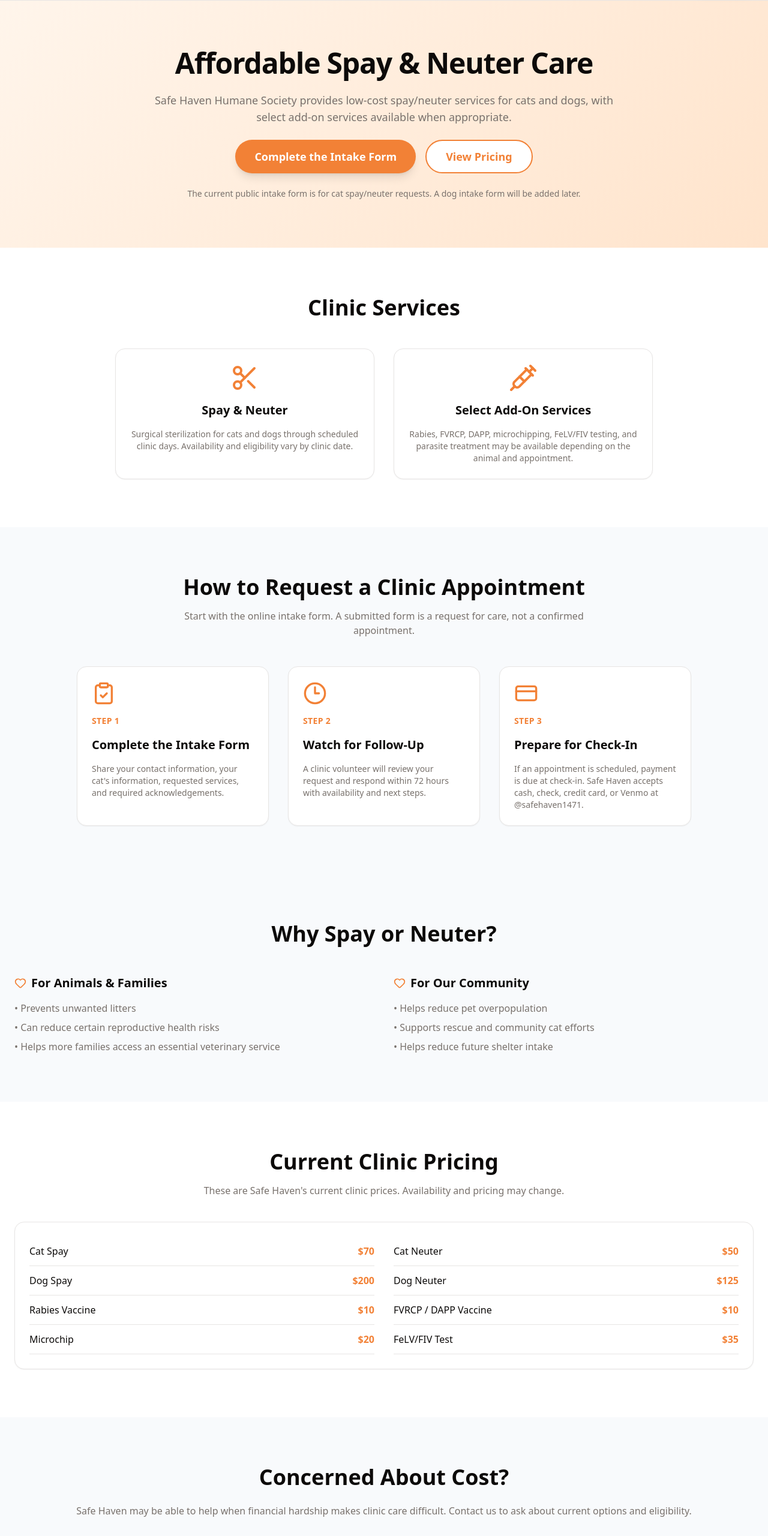
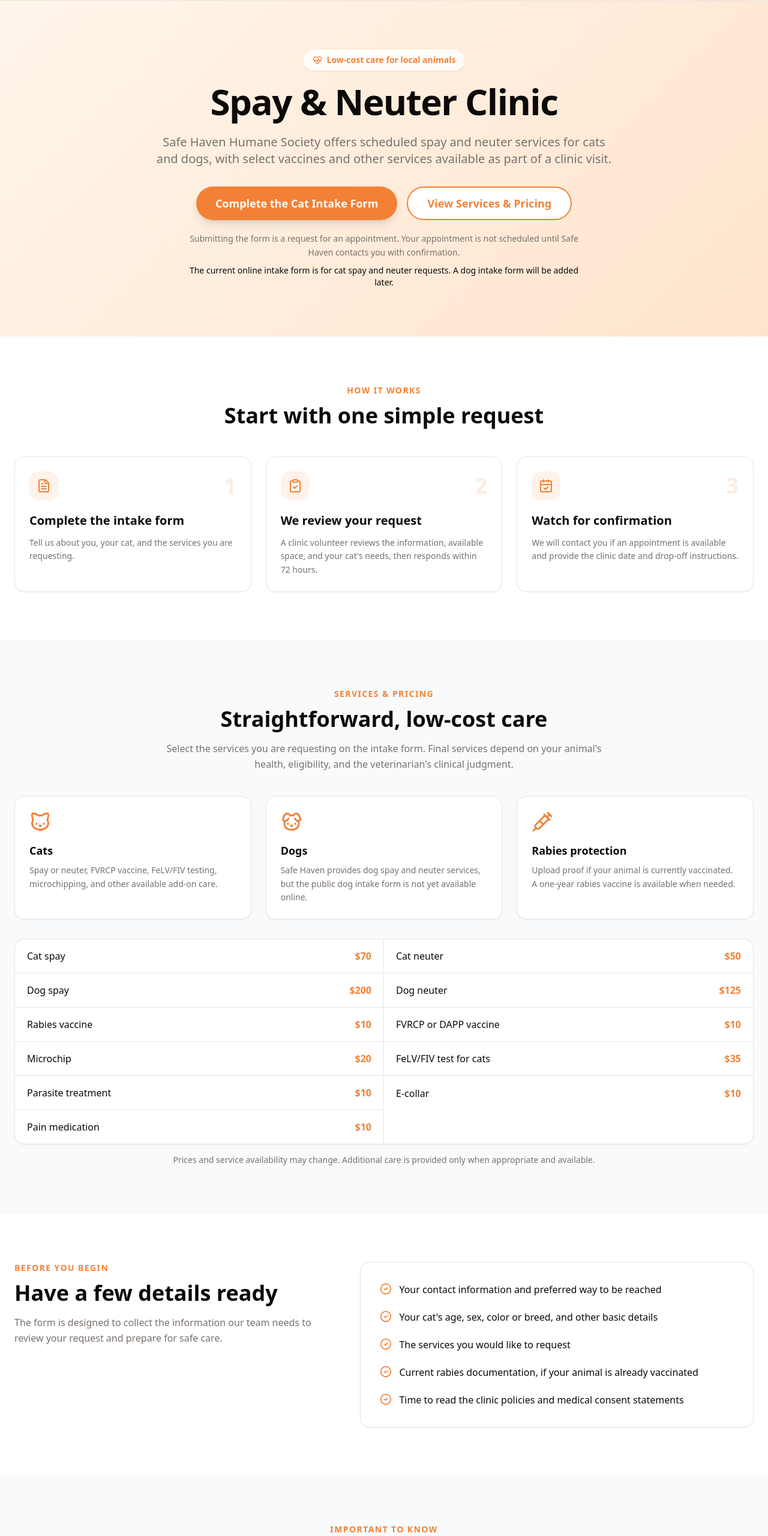
Before and after one commit to 7nqwsvhv99-hash/safe-haven-site, a Next.js app: page /clinic in a window 1280 px wide. Shown: the part 80-2641 px from the top of the page at 60% size. Built offline with nearby package versions, Linux system fonts and the light colour scheme.

Commit message:
Build expanded Safe Haven clinic page

```diff
--- a/src/app/clinic/page.tsx
+++ b/src/app/clinic/page.tsx
@@ -1,150 +1,302 @@
 import Link from "next/link"
+import {
+  CalendarCheck,
+  Cat,
+  CheckCircle2,
+  ClipboardCheck,
+  Dog,
+  FileText,
+  HeartPulse,
+  CreditCard,
+  ShieldCheck,
+  Stethoscope,
+  Syringe,
+} from "lucide-react"
+
 import { Button } from "@/components/ui/button"
 import { Card } from "@/components/ui/card"
-import { Scissors, Syringe, Heart, ClipboardCheck, Clock3, CreditCard } from "lucide-react"
+
+const intakeFormUrl =
+  "https://airtable.com/app3AcoD2G64aMsEz/pag18veN4frVCtuOz/form"
+
+const prices = [
+  { service: "Cat spay", price: "$70" },
+  { service: "Cat neuter", price: "$50" },
+  { service: "Dog spay", price: "$200" },
+  { service: "Dog neuter", price: "$125" },
+  { service: "Rabies vaccine", price: "$10" },
+  { service: "FVRCP or DAPP vaccine", price: "$10" },
+  { service: "Microchip", price: "$20" },
+  { service: "FeLV/FIV test for cats", price: "$35" },
+  { service: "Parasite treatment", price: "$10" },
+  { service: "E-collar", price: "$10" },
+  { service: "Pain medication", price: "$10" },
+]
+
+const steps = [
+  {
+    icon: FileText,
+    title: "Complete the intake form",
+    description:
+      "Tell us about you, your cat, and the services you are requesting.",
+  },
+  {
+    icon: ClipboardCheck,
+    title: "We review your request",
+    description:
+      "A clinic volunteer reviews the information, available space, and your cat's needs, then responds within 72 hours.",
+  },
+  {
+    icon: CalendarCheck,
+    title: "Watch for confirmation",
+    description:
+      "We will contact you if an appointment is available and provide the clinic date and drop-off instructions.",
+  },
+]
 
 export default function ClinicPage() {
   return (
     <div className="flex flex-col">
-      {/* Hero Section */}
       <section className="hero-gradient">
         <div className="container-custom section-padding">
-          <div className="max-w-3xl mx-auto text-center space-y-6">
-            <h1 className="text-4xl md:text-5xl font-bold tracking-tight">
-              Affordable Spay & Neuter Care
+          <div className="mx-auto max-w-4xl text-center">
+            <div className="mb-5 inline-flex items-center gap-2 rounded-full border border-primary/20 bg-white/80 px-4 py-2 text-sm font-semibold text-primary shadow-sm">
+              <HeartPulse className="h-4 w-4" />
+              Low-cost care for local animals
+            </div>
+            <h1 className="text-4xl font-bold tracking-tight md:text-5xl lg:text-6xl">
+              Spay &amp; Neuter Clinic
             </h1>
-            <p className="text-lg text-muted-foreground">
-              Safe Haven Humane Society provides low-cost spay/neuter services for cats and dogs, with select add-on services available when appropriate.
+            <p className="mx-auto mt-6 max-w-3xl text-lg leading-relaxed text-muted-foreground md:text-xl">
+              Safe Haven Humane Society offers scheduled spay and neuter
+              services for cats and dogs, with select vaccines and other
+              services available as part of a clinic visit.
             </p>
-            <div className="flex flex-col sm:flex-row gap-4 justify-center">
+            <div className="mt-8 flex flex-col justify-center gap-4 sm:flex-row">
               <Button asChild size="lg">
-                <a href="https://airtable.com/app3AcoD2G64aMsEz/pag18veN4frVCtuOz/form" target="_blank" rel="noopener noreferrer">
-                  Complete the Intake Form
+                <a href={intakeFormUrl} target="_blank" rel="noopener noreferrer">
+                  Complete the Cat Intake Form
                 </a>
               </Button>
-              <Button asChild variant="outline" size="lg"><Link href="#pricing">View Pricing</Link></Button>
+              <Button asChild variant="outline" size="lg">
+                <Link href="#pricing">View Services &amp; Pricing</Link>
+              </Button>
             </div>
-            <p className="text-sm text-muted-foreground">
-              The current public intake form is for cat spay/neuter requests. A dog intake form will be added later.
+            <p className="mx-auto mt-5 max-w-2xl text-sm leading-relaxed text-muted-foreground">
+              Submitting the form is a request for an appointment. Your
+              appointment is not scheduled until Safe Haven contacts you with
+              confirmation.
+            </p>
+            <p className="mx-auto mt-2 max-w-2xl text-sm font-medium text-foreground">
+              The current online intake form is for cat spay and neuter
+              requests. A dog intake form will be added later.
             </p>
           </div>
         </div>
       </section>
 
-      {/* Services Offered */}
-      <section className="section-padding bg-white">
-        <div className="container-custom">
-          <h2 className="text-3xl md:text-4xl font-bold text-center mb-12">Clinic Services</h2>
-          <div className="grid grid-cols-1 md:grid-cols-2 gap-6 md:gap-8 max-w-4xl mx-auto">
-            <Card className="p-6 text-center space-y-4">
-              <div className="flex justify-center"><Scissors className="h-12 w-12 text-primary" /></div>
-              <h3 className="font-bold text-xl">Spay & Neuter</h3>
-              <p className="text-muted-foreground text-sm">
-                Surgical sterilization for cats and dogs through scheduled clinic days. Availability and eligibility vary by clinic date.
+      <section className="bg-white section-padding">
+        <div className="container-custom max-w-5xl">
+          <div className="mx-auto mb-12 max-w-2xl text-center">
+            <p className="mb-3 text-sm font-bold uppercase tracking-widest text-primary">
+              How it works
+            </p>
+            <h2 className="text-3xl font-bold md:text-4xl">
+              Start with one simple request
+            </h2>
+          </div>
+          <div className="grid grid-cols-1 gap-6 md:grid-cols-3">
+            {steps.map((step, index) => {
+              const Icon = step.icon
+              return (
+                <Card key={step.title} className="relative p-6">
+                  <div className="mb-5 flex items-center justify-between">
+                    <div className="flex h-12 w-12 items-center justify-center rounded-2xl bg-primary/10">
+                      <Icon className="h-6 w-6 text-primary" />
+                    </div>
+                    <span className="text-4xl font-bold text-primary/15">
+                      {index + 1}
+                    </span>
+                  </div>
+                  <h3 className="text-xl font-bold">{step.title}</h3>
+                  <p className="mt-3 text-sm leading-relaxed text-muted-foreground">
+                    {step.description}
+                  </p>
+                </Card>
+              )
+            })}
+          </div>
+        </div>
+      </section>
+
+      <section id="pricing" className="bg-slate-50 section-padding scroll-mt-24">
+        <div className="container-custom max-w-5xl">
+          <div className="mx-auto mb-10 max-w-3xl text-center">
+            <p className="mb-3 text-sm font-bold uppercase tracking-widest text-primary">
+              Services &amp; pricing
+            </p>
+            <h2 className="text-3xl font-bold md:text-4xl">
+              Straightforward, low-cost care
+            </h2>
+            <p className="mt-4 leading-relaxed text-muted-foreground">
+              Select the services you are requesting on the intake form. Final
+              services depend on your animal&apos;s health, eligibility, and the
+              veterinarian&apos;s clinical judgment.
+            </p>
+          </div>
+
+          <div className="mb-8 grid grid-cols-1 gap-6 md:grid-cols-3">
+            <Card className="p-6">
+              <Cat className="mb-4 h-9 w-9 text-primary" />
+              <h3 className="text-lg font-bold">Cats</h3>
+              <p className="mt-2 text-sm leading-relaxed text-muted-foreground">
+                Spay or neuter, FVRCP vaccine, FeLV/FIV testing, microchipping,
+                and other available add-on care.
               </p>
             </Card>
-            <Card className="p-6 text-center space-y-4">
-              <div className="flex justify-center"><Syringe className="h-12 w-12 text-primary" /></div>
-              <h3 className="font-bold text-xl">Select Add-On Services</h3>
-              <p className="text-muted-foreground text-sm">
-                Rabies, FVRCP, DAPP, microchipping, FeLV/FIV testing, and parasite treatment may be available depending on the animal and appointment.
+            <Card className="p-6">
+              <Dog className="mb-4 h-9 w-9 text-primary" />
+              <h3 className="text-lg font-bold">Dogs</h3>
+              <p className="mt-2 text-sm leading-relaxed text-muted-foreground">
+                Safe Haven provides dog spay and neuter services, but the public
+                dog intake form is not yet available online.
               </p>
+            </Card>
+            <Card className="p-6">
+              <Syringe className="mb-4 h-9 w-9 text-primary" />
+              <h3 className="text-lg font-bold">Rabies protection</h3>
+              <p className="mt-2 text-sm leading-relaxed text-muted-foreground">
+                Upload proof if your animal is currently vaccinated. A one-year
+                rabies vaccine is available when needed.
+              </p>
+            </Card>
+          </div>
+
+          <Card className="overflow-hidden">
+            <div className="grid grid-cols-1 md:grid-cols-2">
+              {prices.map((item) => (
+                <div
+                  key={item.service}
+                  className="flex items-center justify-between gap-6 border-b px-5 py-4 last:border-b-0 md:[&:nth-last-child(2)]:border-b-0 md:odd:border-r"
+                >
+                  <span>{item.service}</span>
+                  <span className="shrink-0 font-bold text-primary">
+                    {item.price}
+                  </span>
+                </div>
+              ))}
+            </div>
+          </Card>
+          <p className="mt-4 text-center text-sm text-muted-foreground">
+            Prices and service availability may change. Additional care is
+            provided only when appropriate and available.
+          </p>
+        </div>
+      </section>
+
+      <section className="bg-white section-padding">
+        <div className="container-custom max-w-5xl">
+          <div className="grid items-start gap-10 lg:grid-cols-[0.9fr_1.1fr]">
+            <div>
+              <p className="mb-3 text-sm font-bold uppercase tracking-widest text-primary">
+                Before you begin
+              </p>
+              <h2 className="text-3xl font-bold md:text-4xl">
+                Have a few details ready
+              </h2>
+              <p className="mt-4 leading-relaxed text-muted-foreground">
+                The form is designed to collect the information our team needs
+                to review your request and prepare for safe care.
+              </p>
+            </div>
+            <Card className="p-6 md:p-8">
+              <ul className="space-y-5">
+                {[
+                  "Your contact information and preferred way to be reached",
+                  "Your cat's age, sex, color or breed, and other basic details",
+                  "The services you would like to request",
+                  "Current rabies documentation, if your animal is already vaccinated",
+                  "Time to read the clinic policies and medical consent statements",
+                ].map((item) => (
+                  <li key={item} className="flex items-start gap-3">
+                    <CheckCircle2 className="mt-0.5 h-5 w-5 shrink-0 text-primary" />
+                    <span className="leading-relaxed">{item}</span>
+                  </li>
+                ))}
+              </ul>
             </Card>
           </div>
         </div>
       </section>
 
-      {/* How Intake Works */}
-      <section className="section-padding bg-slate-50">
-        <div className="container-custom">
-          <div className="max-w-3xl mx-auto text-center mb-12">
-            <h2 className="text-3xl md:text-4xl font-bold mb-4">How to Request a Clinic Appointment</h2>
-            <p className="text-muted-foreground">
-              Start with the online intake form. A submitted form is a request for care, not a confirmed appointment.
+      <section className="bg-slate-50 section-padding">
+        <div className="container-custom max-w-5xl">
+          <div className="mx-auto mb-10 max-w-3xl text-center">
+            <p className="mb-3 text-sm font-bold uppercase tracking-widest text-primary">
+              Important to know
             </p>
+            <h2 className="text-3xl font-bold md:text-4xl">
+              What the intake form covers
+            </h2>
           </div>
-          <div className="grid grid-cols-1 md:grid-cols-3 gap-6 md:gap-8 max-w-5xl mx-auto">
-            <Card className="p-6 space-y-4">
-              <ClipboardCheck className="h-10 w-10 text-primary" />
-              <p className="text-sm font-semibold uppercase tracking-wide text-primary">Step 1</p>
-              <h3 className="font-bold text-xl">Complete the Intake Form</h3>
-              <p className="text-muted-foreground text-sm">
-                Share your contact information, your cat&apos;s information, requested services, and required acknowledgements.
-              </p>
+          <div className="grid grid-cols-1 gap-6 md:grid-cols-3">
+            <Card className="flex gap-4 p-6">
+              <ShieldCheck className="h-7 w-7 shrink-0 text-primary" />
+              <div>
+                <h3 className="text-lg font-bold">Clinic requirements</h3>
+                <p className="mt-2 text-sm leading-relaxed text-muted-foreground">
+                  You will review fasting, animal health, contagious illness,
+                  parasite, cancellation, and no-show information before
+                  submitting.
+                </p>
+              </div>
             </Card>
-            <Card className="p-6 space-y-4">
-              <Clock3 className="h-10 w-10 text-primary" />
-              <p className="text-sm font-semibold uppercase tracking-wide text-primary">Step 2</p>
-              <h3 className="font-bold text-xl">Watch for Follow-Up</h3>
-              <p className="text-muted-foreground text-sm">
-                A clinic volunteer will review your request and respond within 72 hours with availability and next steps.
-              </p>
+            <Card className="flex gap-4 p-6">
+              <CreditCard className="h-7 w-7 shrink-0 text-primary" />
+              <div>
+                <h3 className="text-lg font-bold">Payment at check-in</h3>
+                <p className="mt-2 text-sm leading-relaxed text-muted-foreground">
+                  If an appointment is scheduled, payment is due at check-in.
+                  Safe Haven accepts cash, check, credit card, or Venmo at
+                  @safehaven1471.
+                </p>
+              </div>
             </Card>
-            <Card className="p-6 space-y-4">
-              <CreditCard className="h-10 w-10 text-primary" />
-              <p className="text-sm font-semibold uppercase tracking-wide text-primary">Step 3</p>
-              <h3 className="font-bold text-xl">Prepare for Check-In</h3>
-              <p className="text-muted-foreground text-sm">
-                If an appointment is scheduled, payment is due at check-in. Safe Haven accepts cash, check, credit card, or Venmo at @safehaven1471.
-              </p>
+            <Card className="flex gap-4 p-6">
+              <Stethoscope className="h-7 w-7 shrink-0 text-primary" />
+              <div>
+                <h3 className="text-lg font-bold">Medical authorization</h3>
+                <p className="mt-2 text-sm leading-relaxed text-muted-foreground">
+                  The form includes consent for requested services, treatment of
+                  unforeseen medical conditions, medical risk acknowledgement,
+                  and liability release.
+                </p>
+              </div>
             </Card>
           </div>
         </div>
       </section>
 
-      {/* Why Spay/Neuter */}
-      <section className="section-padding bg-slate-50">
-        <div className="container-custom max-w-4xl">
-          <h2 className="text-3xl md:text-4xl font-bold text-center mb-12">Why Spay or Neuter?</h2>
-          <div className="grid grid-cols-1 md:grid-cols-2 gap-8">
-            <div className="space-y-4">
-              <h3 className="font-bold text-xl flex items-center gap-2"><Heart className="h-5 w-5 text-primary" />For Animals & Families</h3>
-              <ul className="space-y-2 text-muted-foreground">
-                <li>• Prevents unwanted litters</li>
-                <li>• Can reduce certain reproductive health risks</li>
-                <li>• Helps more families access an essential veterinary service</li>
-              </ul>
-            </div>
-            <div className="space-y-4">
-              <h3 className="font-bold text-xl flex items-center gap-2"><Heart className="h-5 w-5 text-primary" />For Our Community</h3>
-              <ul className="space-y-2 text-muted-foreground">
-                <li>• Helps reduce pet overpopulation</li>
-                <li>• Supports rescue and community cat efforts</li>
-                <li>• Helps reduce future shelter intake</li>
-              </ul>
-            </div>
-          </div>
-        </div>
-      </section>
-
-      {/* Pricing */}
-      <section id="pricing" className="section-padding bg-white">
-        <div className="container-custom max-w-4xl">
-          <h2 className="text-3xl md:text-4xl font-bold text-center mb-4">Current Clinic Pricing</h2>
-          <p className="text-center text-muted-foreground mb-10">These are Safe Haven&apos;s current clinic prices. Availability and pricing may change.</p>
-          <Card className="p-6">
-            <div className="grid grid-cols-1 md:grid-cols-2 gap-x-8">
-              <div className="flex justify-between items-center py-3 border-b"><span>Cat Spay</span><span className="font-semibold text-primary">$70</span></div>
-              <div className="flex justify-between items-center py-3 border-b"><span>Cat Neuter</span><span className="font-semibold text-primary">$50</span></div>
-              <div className="flex justify-between items-center py-3 border-b"><span>Dog Spay</span><span className="font-semibold text-primary">$200</span></div>
-              <div className="flex justify-between items-center py-3 border-b"><span>Dog Neuter</span><span className="font-semibold text-primary">$125</span></div>
-              <div className="flex justify-between items-center py-3 border-b"><span>Rabies Vaccine</span><span className="font-semibold text-primary">$10</span></div>
-              <div className="flex justify-between items-center py-3 border-b"><span>FVRCP / DAPP Vaccine</span><span className="font-semibold text-primary">$10</span></div>
-              <div className="flex justify-between items-center py-3 border-b"><span>Microchip</span><span className="font-semibold text-primary">$20</span></div>
-              <div className="flex justify-between items-center py-3 border-b"><span>FeLV/FIV Test</span><span className="font-semibold text-primary">$35</span></div>
-            </div>
-          </Card>
-        </div>
-      </section>
-
-      {/* Financial Help */}
-      <section className="section-padding bg-slate-50">
+      <section className="bg-primary text-primary-foreground section-padding">
         <div className="container-custom max-w-3xl text-center">
-          <h2 className="text-3xl md:text-4xl font-bold mb-6">Concerned About Cost?</h2>
-          <p className="text-muted-foreground mb-8">
-            Safe Haven may be able to help when financial hardship makes clinic care difficult. Contact us to ask about current options and eligibility.
+          <h2 className="text-3xl font-bold md:text-4xl">
+            Ready to request an appointment?
+          </h2>
+          <p className="mx-auto mt-4 max-w-2xl leading-relaxed text-primary-foreground/85">
+            Complete the intake form and our clinic team will review your
+            request. Please wait for confirmation before making plans for a
+            clinic day.
           </p>
-          <Button asChild variant="outline"><a href="mailto:safehaven1471@gmail.com">Ask About Financial Help</a></Button>
+          <Button
+            asChild
+            size="lg"
+            variant="secondary"
+            className="mt-8"
+          >
+            <a href={intakeFormUrl} target="_blank" rel="noopener noreferrer">
+              Complete the Cat Intake Form
+            </a>
+          </Button>
         </div>
       </section>
     </div>
```
